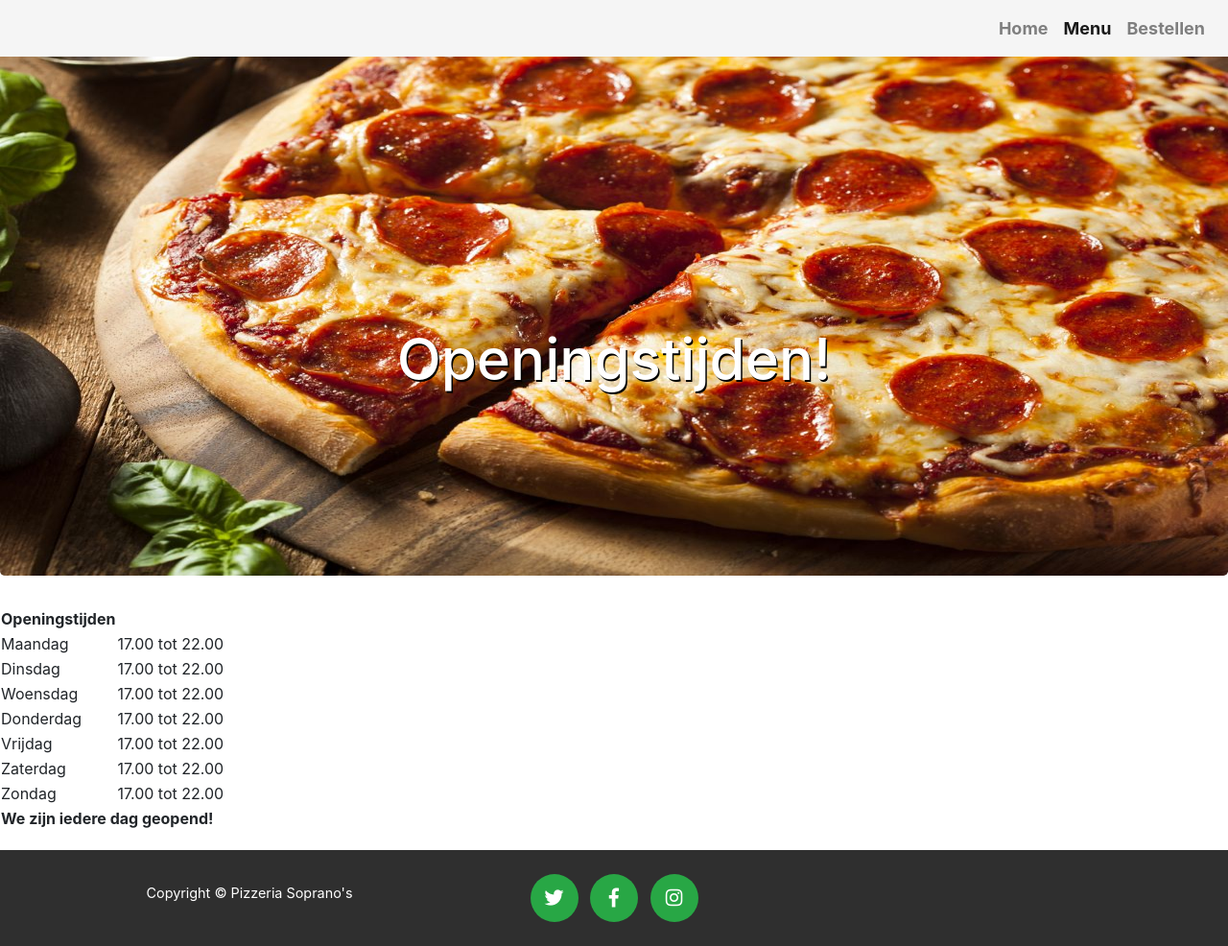
After one commit to Nieyam/ALA-Sopranos, a PHP site: page /openingstijden.php in a window 1280 px wide. The commit adds this page. Shown: the whole page at 96% size. Run offline with PHP 8.4, Linux system fonts and the light colour scheme.

Commit message:
openingstijden

```diff
--- a/index.php
+++ b/index.php
@@ -141,7 +141,7 @@ $result = $conn->query($sql);
         <div class="card mb-3 col" style="max-width: 18rem;">
           <div class="card-header"></div>
           <div class="card-body">
-            <a class="card-title" href="foo.php">Openingstijden</a>
+            <a class="card-title" href="openingstijden.php">Openingstijden</a>
             <p class="card-text">
               Check hier onze openingstijden!
             </p>
--- /dev/null
+++ b/openingstijden.php
@@ -0,0 +1,149 @@
+<!DOCTYPE html>
+<html lang="en">
+  <head>
+    <meta charset="UTF-8" />
+    <meta name="viewport" content="width=device-width, initial-scale=1.0" />
+    <meta http-equiv="X-UA-Compatible" content="ie=edge" />
+    <title>Soprano's Openingstijden</title>
+
+    <!--Bootstrap Css and Main Css-->
+    <link
+      rel="stylesheet"
+      href="https://use.fontawesome.com/releases/v5.7.2/css/all.css"
+      integrity="sha384-fnmOCqbTlWIlj8LyTjo7mOUStjsKC4pOpQbqyi7RrhN7udi9RwhKkMHpvLbHG9Sr"
+      crossorigin="anonymous"
+    />
+    <link
+      rel="stylesheet"
+      href="https://stackpath.bootstrapcdn.com/bootstrap/4.3.1/css/bootstrap.min.css"
+      integrity="sha384-ggOyR0iXCbMQv3Xipma34MD+dH/1fQ784/j6cY/iJTQUOhcWr7x9JvoRxT2MZw1T"
+      crossorigin="anonymous"
+    />
+    <script
+      src="https://stackpath.bootstrapcdn.com/bootstrap/4.3.1/js/bootstrap.min.js"
+      integrity="sha384-JjSmVgyd0p3pXB1rRibZUAYoIIy6OrQ6VrjIEaFf/nJGzIxFDsf4x0xIM+B07jRM"
+      crossorigin="anonymous"
+    ></script>
+    <link rel="stylesheet" href="css/main.css" />
+
+    <!--Favicon-->
+    <link rel="icon" href="img/favicon-194x194.png" type="image/x-icon" />
+    <link rel="shortcut icon" href="img/favicon-194x194.png" type="image/x-icon" />
+  </head>
+
+  <body>
+    <!--Navigation-->
+    <div class="container-fluid">
+      <nav
+        class="navbar navbar-expand-md navbar-light fixed-top"
+        data-0="height: 59px;"
+        data-100="height: 30px;">
+        <a class="navbar-brand" href="index.php">
+
+          <img
+            class="img-fluid logo"
+            src="img/favicon-194x194.png"
+            alt=""
+            data-0="width: 80px;"
+            data-100="width: 50px;" /></a>
+
+        <button
+          class="navbar-toggler"
+          type="button"
+          data-toggle="collapse"
+          data-target="#navbarCollapse"
+          aria-controls="navbarCollapse"
+          aria-expanded="false"
+          aria-label="Toggle navigation">
+
+          <span class="navbar-toggler-icon"></span>
+        </button>
+        <div class="collapse navbar-collapse" id="navbarCollapse">
+          <ul class="navbar-nav ml-auto">
+            <li class="nav-item">
+              <a class="nav-link" href="index.php">Home</a>
+            </li>
+            <li class="nav-item active">
+              <a class="nav-link" onclick="location.reload()">Menu</a>
+            </li>
+            <li class="nav-item">
+              <a class="nav-link" href="order.php">Bestellen</a>
+            </li>
+          </ul>
+        </div>
+      </nav>
+    </div>
+
+    <!--Jumbotron feature-->
+    <div class="jumbotron paral" id="jumbo">
+      <h1 class="text-center">Openingstijden!</h1>
+    </div>
+
+
+    <!-- Openingstijden -->
+    <table>
+            <tr>
+                <th>Openingstijden</th>
+            </tr>
+            <tr>
+                <td>Maandag</td>
+                <td>17.00 tot 22.00</td>
+            <tr>
+                <td>Dinsdag</td>
+                <td>17.00 tot 22.00</td>
+            </tr>
+                <td>Woensdag</td>
+                <td>17.00 tot 22.00</td>
+            <tr>
+                <td>Donderdag</td>
+                <td>17.00 tot 22.00</td>
+            </tr>
+            <tr>
+                <td>Vrijdag</td>
+                <td>17.00 tot 22.00</td>
+            </tr>
+            <tr>
+                <td>Zaterdag</td>
+                <td>17.00 tot 22.00</td>
+            </tr>
+                <td>Zondag</td>
+                <td>17.00 tot 22.00</td>
+            </tr>
+        <tfoot>
+            <tr>
+                <th colspan="2">We zijn iedere dag geopend!</th>
+            </tr>
+        </tfoot>
+    </table>
+
+    <!--Footer-->
+    <footer class="top-buffer">
+      <div class="container">
+        <div class="row">
+          <div class="col-md-4 footer-name">
+            <span class="copyright">Copyright &copy; Pizzeria Soprano's</span>
+          </div>
+          <div class="col-md-4">
+            <ul class="list-inline social-buttons">
+              <li class="list-inline-item">
+                <a href="https://twitter.com/pizzahut" target="_blank">
+                  <i class="fab fa-twitter"></i>
+                </a>
+              </li>
+              <li class="list-inline-item">
+                <a href="https://www.facebook.com/PizzaHut/" target="_blank">
+                  <i class="fab fa-facebook-f"></i>
+                </a>
+              </li>
+              <li class="list-inline-item">
+                <a href="https://www.instagram.com/pizzahut/" target="_blank">
+                  <i class="fab fa-instagram"></i>
+                </a>
+              </li>
+            </ul>
+          </div>
+        </div>
+      </div>
+    </footer>
+  </body>
+</html>
```
Also changed, not shown: menu.php (+9 -8 lines).
